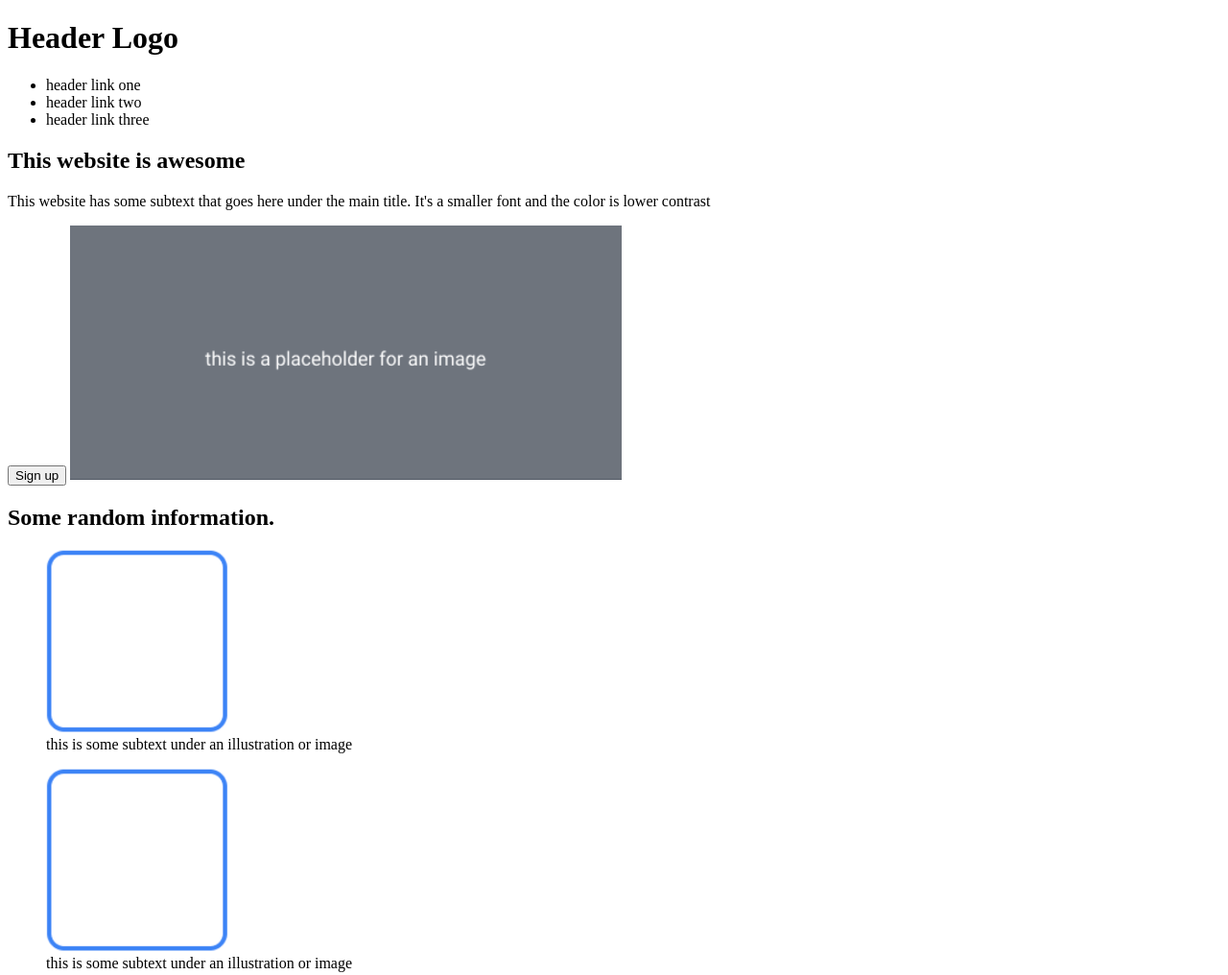
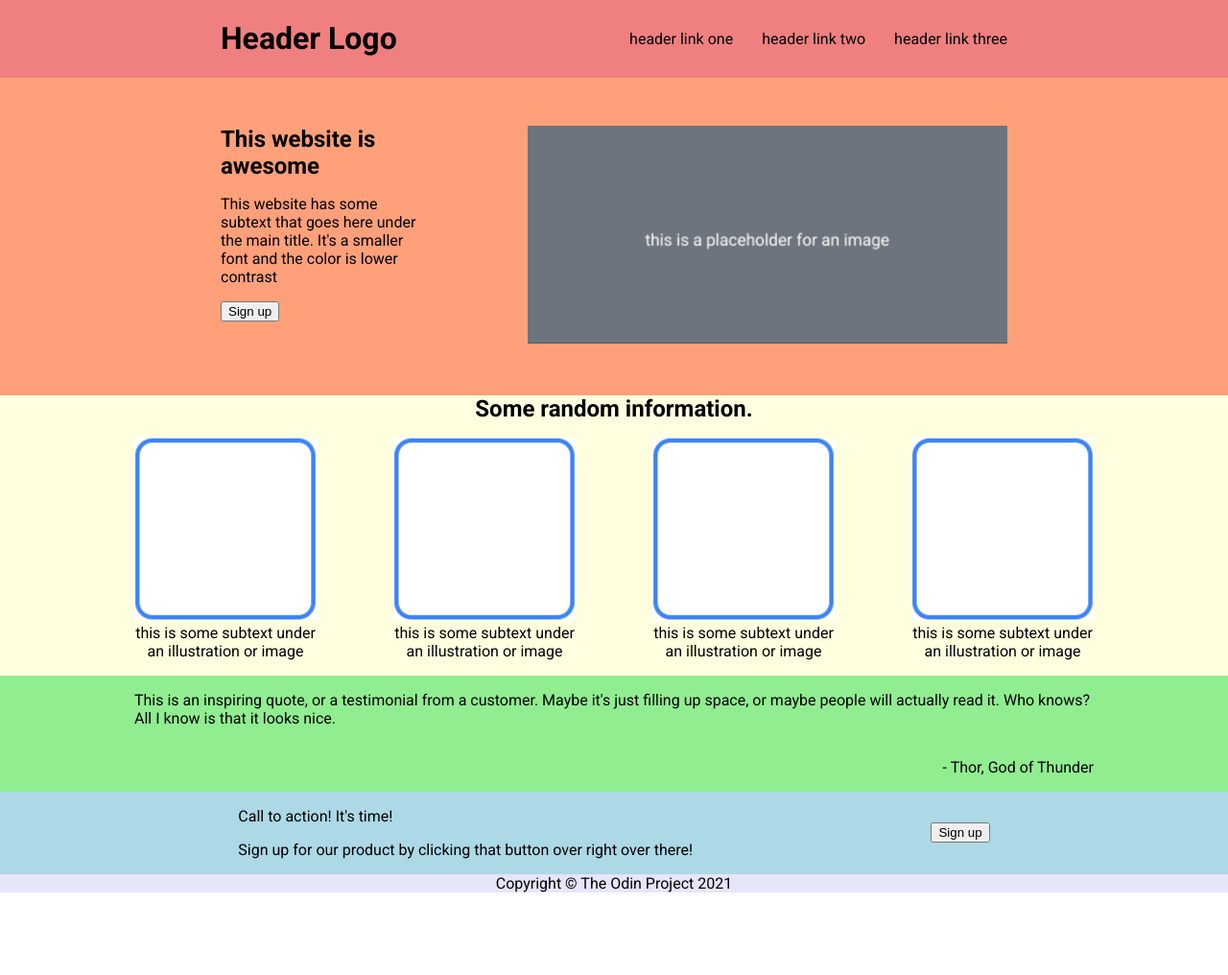
Before and after one commit to dwnlee/odin-landing-page, a plain HTML site: page index.html in a window 1280 px wide. Shown: the top 1016 px of the page at 96% size. After the commit the page ends 930 px from the top, so only its background shows below. Drawn offline with Linux system fonts and the light colour scheme.

Commit message:
Position content on landing page

```diff
--- a/index.html
+++ b/index.html
@@ -20,19 +20,24 @@
       </nav>
     </header>
 
-    <section>
+    <section class="hero">
+      <div class="hero-text">
         <h2>This website is awesome</h2>
         <p>This website has some subtext that goes here under the main title.
           It's a smaller font and the color is lower contrast</p>
         <button>Sign up</button>
+      </div>
+      <div class="hero-image">
         <img
-        src="./images/hero-image-placeholder.png" width="575" height="265"
+          src="./images/hero-image-placeholder.png" width="500"
           alt="A placeholder image with a gray background."
         >
+      </div>
     </section>
 
-    <section>
+    <section class="info">
       <h2>Some random information.</h2>
+      <section class="container">
         <figure>
           <img
             src="./images/illustration-placeholder.png" width="190" height="190"
@@ -62,18 +67,23 @@
           <figcaption>this is some subtext under an illustration or image</figcaption>
         </figure>
       </section>
+    </section>
 
-    <section>
-      <p>This is an inspiring quote, or a testimonial from a customer. Maybe
+    <section class="quote">
+      <p class="quote-text">This is an inspiring quote, or a testimonial from a customer. Maybe
         it's just filling up space, or maybe people will actually read it. Who
         knows? All I know is that it looks nice.</p>
-      <p>- Thor, God of Thunder</p>
+      <p class="quote-author">- Thor, God of Thunder</p>
     </section>
 
-    <section>
+    <section class="sign-up">
+      <div class="sign-up-left">
         <p>Call to action! It's time!</p>
         <p>Sign up for our product by clicking that button over right over there!</p>
+      </div>
+      <div class="sign-up-right">
         <button>Sign up</button>
+      </div>
     </section>
 
     <footer>
--- a/style.css
+++ b/style.css
@@ -0,0 +1,105 @@
+/* Roboto font from Google Fonts */
+@import url('https://fonts.googleapis.com/css2?family=Roboto:ital,wght@0,100..900;1,100..900&display=swap');
+
+body {
+  font-family: Roboto, sans-serif;
+  margin: 0;
+}
+
+/* Header section */
+ul {
+  list-style-type: none;
+  display: flex;
+  padding: 0;
+  gap: 30px;
+  margin-right: 230px;
+}
+
+header {
+  /* temp color to show which section im working on */
+  background-color: lightcoral;
+
+  display: flex;
+  justify-content: center;
+  align-items: center;
+}
+
+h1 {
+  margin-left: 230px;
+  margin-right: auto;
+}
+
+/* Hero text section */
+.hero {
+  /* temp color */
+  background-color: lightsalmon;
+
+  display: flex;
+  padding: 50px 0;
+}
+
+.hero-text {
+  margin-left: 230px;
+  margin-right: 100px;
+}
+
+.hero-image {
+  margin-right: 230px;
+}
+
+
+/* Some random information section */
+.info {
+  background-color: lightyellow;
+  text-align: center;
+}
+
+h2 {
+  margin: 0;
+}
+
+.container {
+  display: flex;
+  justify-content: center;
+}
+
+figure {
+  max-width: 190px;
+}
+
+/* Quote section */
+.quote {
+  background-color: lightgreen;
+
+  display: flex;
+  flex-direction: column;
+  justify-content: center;
+  align-items: center;
+}
+
+.quote p {
+  width: 1000px;
+}
+
+.quote-author {
+  text-align: end;
+}
+
+/* Sign up button section */
+.sign-up {
+  background-color: lightblue;
+
+  display: flex;
+  justify-content: space-evenly;
+  align-items: center;
+}
+
+/* Footer Section */
+footer {
+  background-color: lavender;
+  text-align: center;
+}
+
+footer p {
+  margin: 0;
+}
```
Lines whose indentation alone changed are shown as unchanged.
